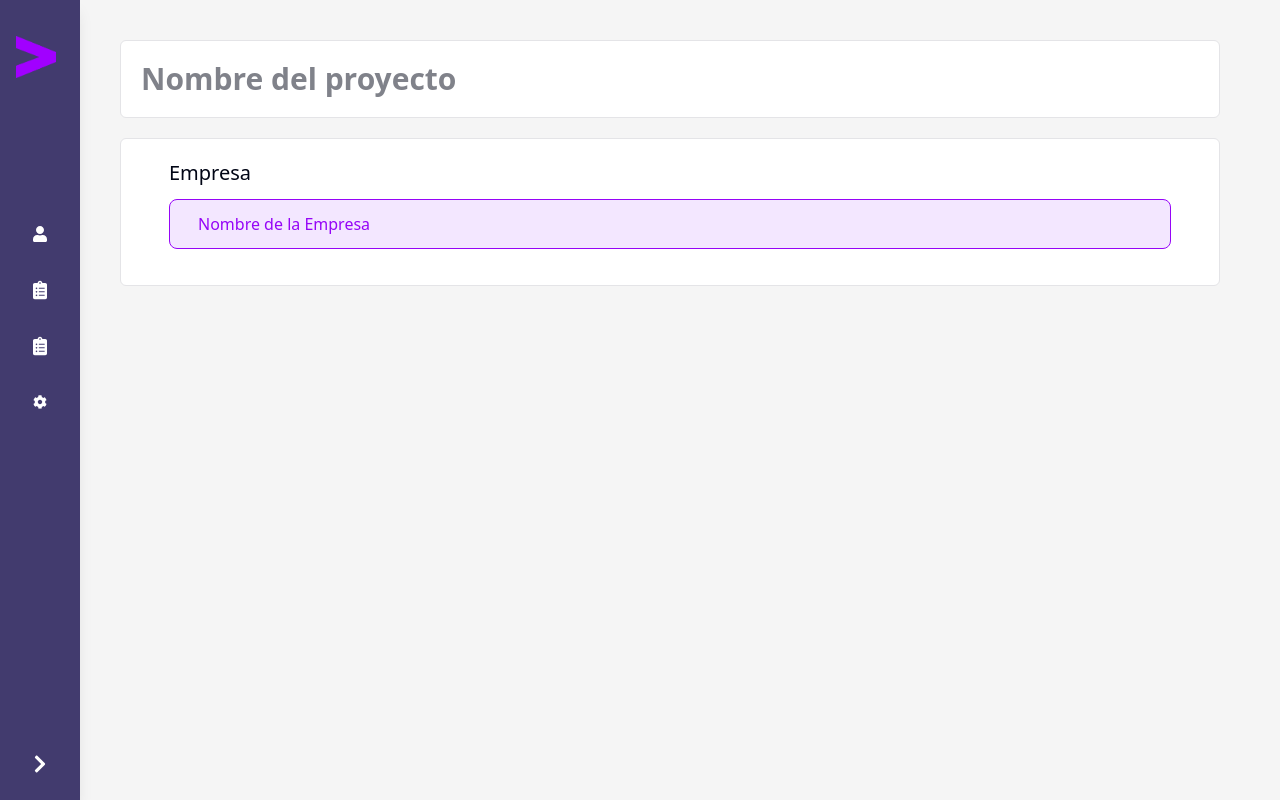
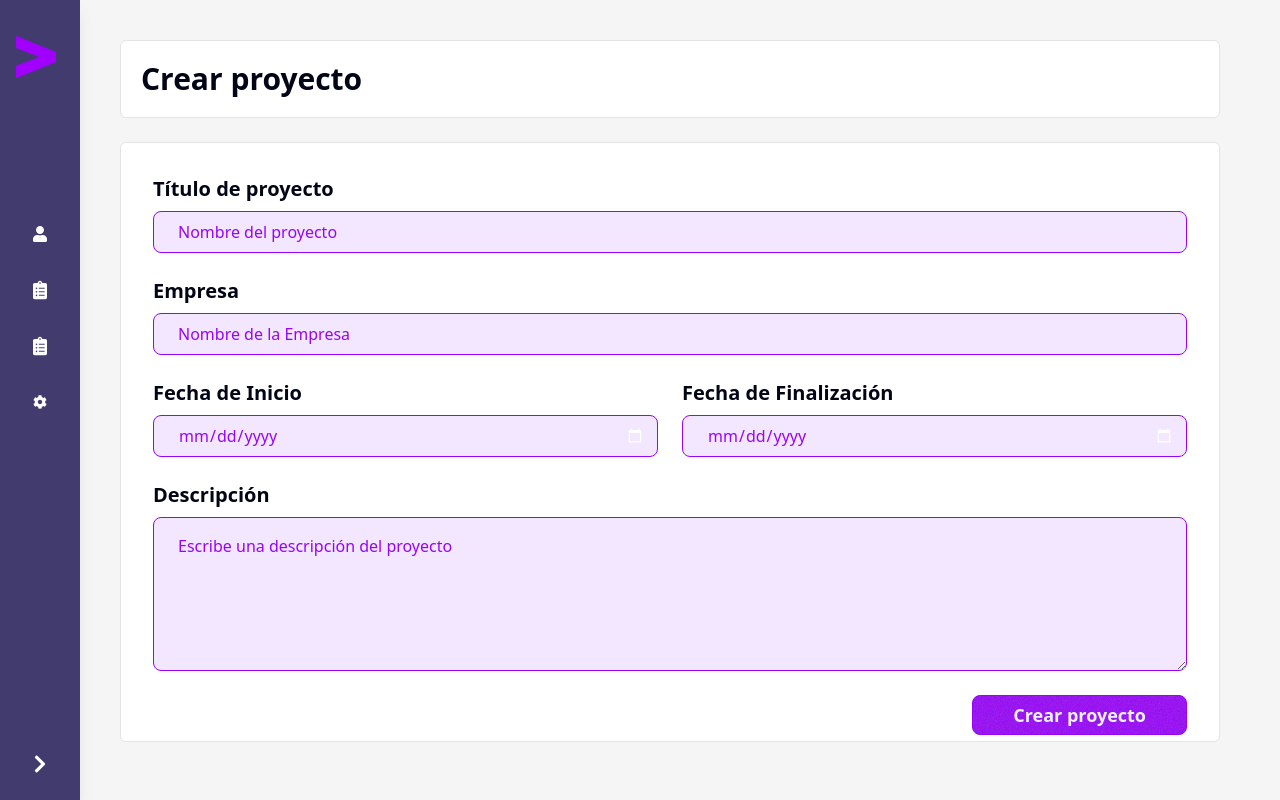
Before and after one commit to CarlosMtz1281/PathExplorerSabritones, a Next.js app in the folder client/: page /dashboard/crea-projects in a window 1280 px wide. Built offline with nearby package versions, Linux system fonts and the light colour scheme.

Commit message:
Agregue pantalla de crear proyecto

```diff
--- a/client/src/app/dashboard/crea-projects/page.tsx
+++ b/client/src/app/dashboard/crea-projects/page.tsx
@@ -5,24 +5,93 @@ import { useState } from "react";
 export default function CreateProyects() {
   return (
     <div className="flex min-h-screen max-h-screen flex-col items-center bg-base-200 px-15 py-10">
-      <div className="flex w-full items-center bg-base-100 p-5 text-3xl font-semibold rounded-md border border-base-300">
+
+      <div className="flex w-full items-center bg-base-100 p-5 text-3xl font-bold rounded-md border border-base-300 mb-6">
+        <p>Crear proyecto</p>
+      </div>
+
+      {/* Contenedor que tiene un scroll vertical */}
+      <div className="flex h-full w-full flex-col bg-base-100 p-8 rounded-md overflow-y-auto border border-base-300 space-y-6 max-h-[75vh]">
+
+        {/* Nombre proyecto */}
+        <div>
+          <label className="text-xl font-semibold">Título de proyecto</label>
           <input
             type="text"
             placeholder="Nombre del proyecto"
-            className="w-full outline-0"
+            className="input input-bordered w-full mt-2 px-6 p-5 border-primary text-primary placeholder:text-primary text-base"
+            style={{
+              backgroundColor: "oklch(from var(--color-accent) l c h / 30%)",
+            }}
           />
         </div>
-      <div className="flex h-full max-h-full w-full flex-col bg-base-100 p-5 mt-5 rounded-md overflow-hidden border border-base-300 pl-12 pr-12">
-            <p className="text-xl pb-3">Empresa</p>
+
+        {/*Empresa */}
+        <div>
+          <label className="text-xl font-semibold">Empresa</label>
           <input
             type="text"
             placeholder="Nombre de la Empresa"
-                className="input input-bordered w-full mb-4 px-7 p-6 border-primary text-primary placeholder:text-primary text-base outline-none focus:outline-none "
+            className="input input-bordered w-full mt-2 px-6 p-5 border-primary text-primary placeholder:text-primary text-base"
+            style={{
+              backgroundColor: "oklch(from var(--color-accent) l c h / 30%)",
+            }}
+          />
+        </div>
+
+
+        <div className="flex flex-row gap-6">
+          {/* Fecha inicio */}
+          <div className="flex-1">
+            <label className="text-xl font-semibold">Fecha de Inicio</label>
+            <input
+              type="date"
+              className="input input-bordered w-full mt-2 px-6 p-5 border-primary text-primary text-base"
+              style={{
+                backgroundColor: "oklch(from var(--color-accent) l c h / 30%)",
+              }}
+            />
+          </div>
+
+          {/* Fecha fin */}
+          <div className="flex-1">
+            <label className="text-xl font-semibold">Fecha de Finalización</label>
+            <input
+              type="date"
+              className="input input-bordered w-full mt-2 px-6 p-5 border-primary text-primary text-base"
               style={{
                 backgroundColor: "oklch(from var(--color-accent) l c h / 30%)",
               }}
             />
           </div>
         </div>
+
+        {/* Descripcion */}
+        <div>
+          <label className="text-xl font-semibold">Descripción</label>
+          <textarea
+            placeholder="Escribe una descripción del proyecto"
+            className="textarea textarea-bordered w-full mt-2 px-6 py-4 border-primary text-primary placeholder:text-primary text-base"
+            rows={5}
+            style={{
+              backgroundColor: "oklch(from var(--color-accent) l c h / 30%)",
+            }}
+          ></textarea>
+        </div>
+
+        {/* Botón de crear proyecto (ahoriyta no hace nada) */}
+        <div className="flex justify-end">
+          <button
+            className="btn btn-primary px-10 text-lg font-semibold"
+            onClick={() => {
+              // Falta ponerle funcionalidad
+
+            }}
+          >
+            Crear proyecto
+          </button>
+        </div>
+      </div>
+    </div>
   );
 }
```
Lines whose indentation alone changed are shown as unchanged.
